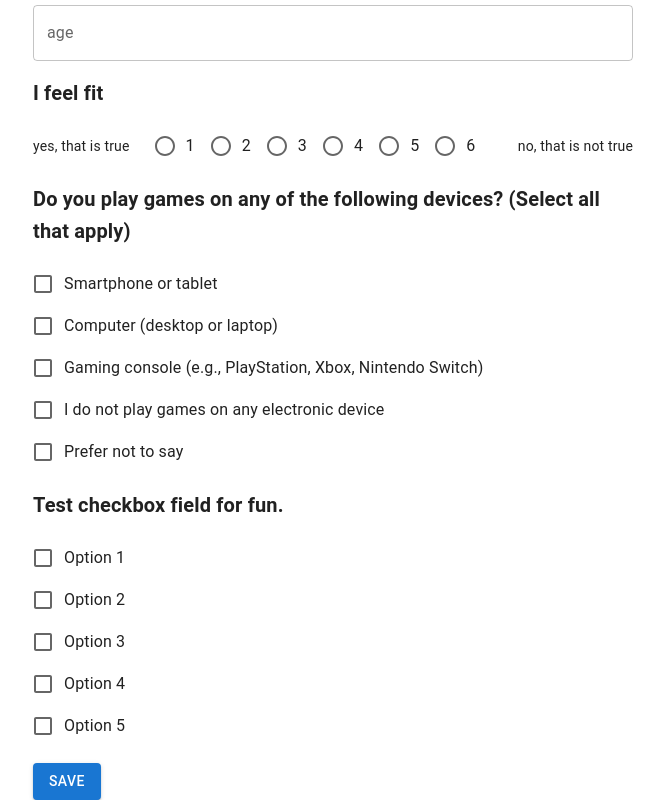
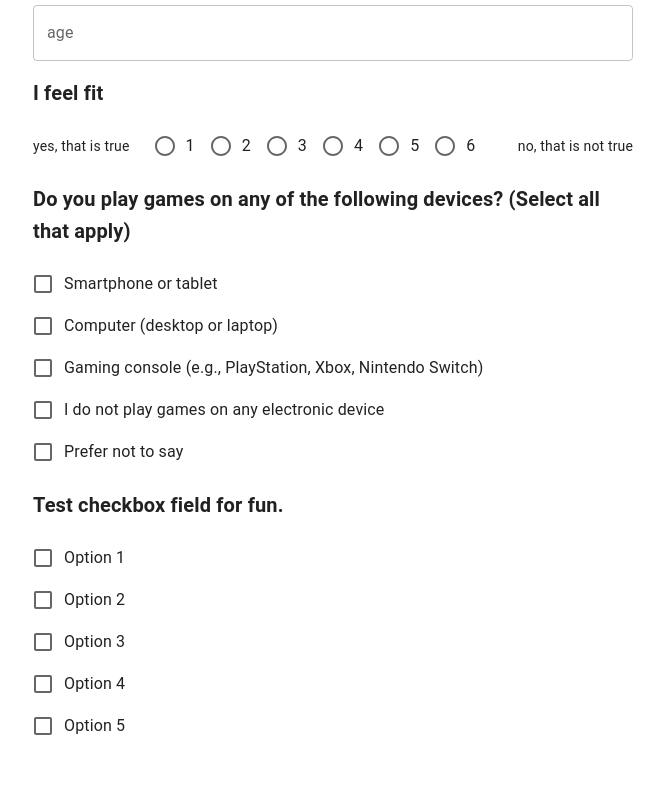
Before and after one commit to pdfusion/PDFusion_UI, a React (Vite) app: page /questionnaire in a window 1280 px wide. Shown: the part 259-1059 px from the top of the page, without its empty margins (331-995 px from the left). After the commit the page ends 1022 px from the top, so only its background shows below. Built offline with nearby package versions, Linux system fonts and the light colour scheme.

Commit message:
Add Backup button

```diff
--- a/src/components/widgets/PDButton.tsx
+++ b/src/components/widgets/PDButton.tsx
@@ -10,7 +10,7 @@ export interface IPDButton {
     /**
      * The type of button.
     */
-    buttonType: "save" | "restore",
+    buttonType: "save" | "restore" | "backup",
     /**
      * The form data.
     */
@@ -32,7 +32,7 @@ export interface IPDButton {
 const PDButton = ({ buttonType, handleClick, caption }:IPDButton): JSX.Element => {
     const fileInputRef = useRef<HTMLInputElement>(null);
 
-    const handleDownload = () => {
+    const handleBackup = () => {
         const casesData = localStorage.getItem(LOCAL_STORAGE_CASES_KEY);
         const usersData = localStorage.getItem(LOCAL_STORAGE_USERS_KEY);
 
@@ -60,13 +60,14 @@ const PDButton = ({ buttonType, handleClick, caption }:IPDButton): JSX.Element =
     };
 
     function getButton(buttonType: string) {
-        if(buttonType === "save")
+        if(buttonType === "backup"){
             return (
-                <Button type="submit" variant="contained" color="primary" onClick={handleDownload}>
-                    Save
+                <Button type="submit" variant="contained" color="primary" onClick={handleBackup}>
+                    Backup
                 </Button>
             );
-        else if(buttonType === "restore")
+        }
+        else if(buttonType === "restore") {
             return (
             <>
                 <Button variant="outlined" color="info" onClick={handleRestoreClick}>
@@ -81,6 +82,10 @@ const PDButton = ({ buttonType, handleClick, caption }:IPDButton): JSX.Element =
                 />
             </>
             );
+        }
+        else if(buttonType === "save") {
+
+        }
         return <></>;
     }
 
--- a/src/pages/Imports.tsx
+++ b/src/pages/Imports.tsx
@@ -13,8 +13,8 @@ const Report: React.FC = () => {
       />
 
       <PDButton
-        caption={"Save session data (downloads JSON file)"}
-        buttonType={"save"}
+        caption={"Bakup app data (downloads JSON file)"}
+        buttonType={"backup"}
       />
     </PDForm>
   );
```
